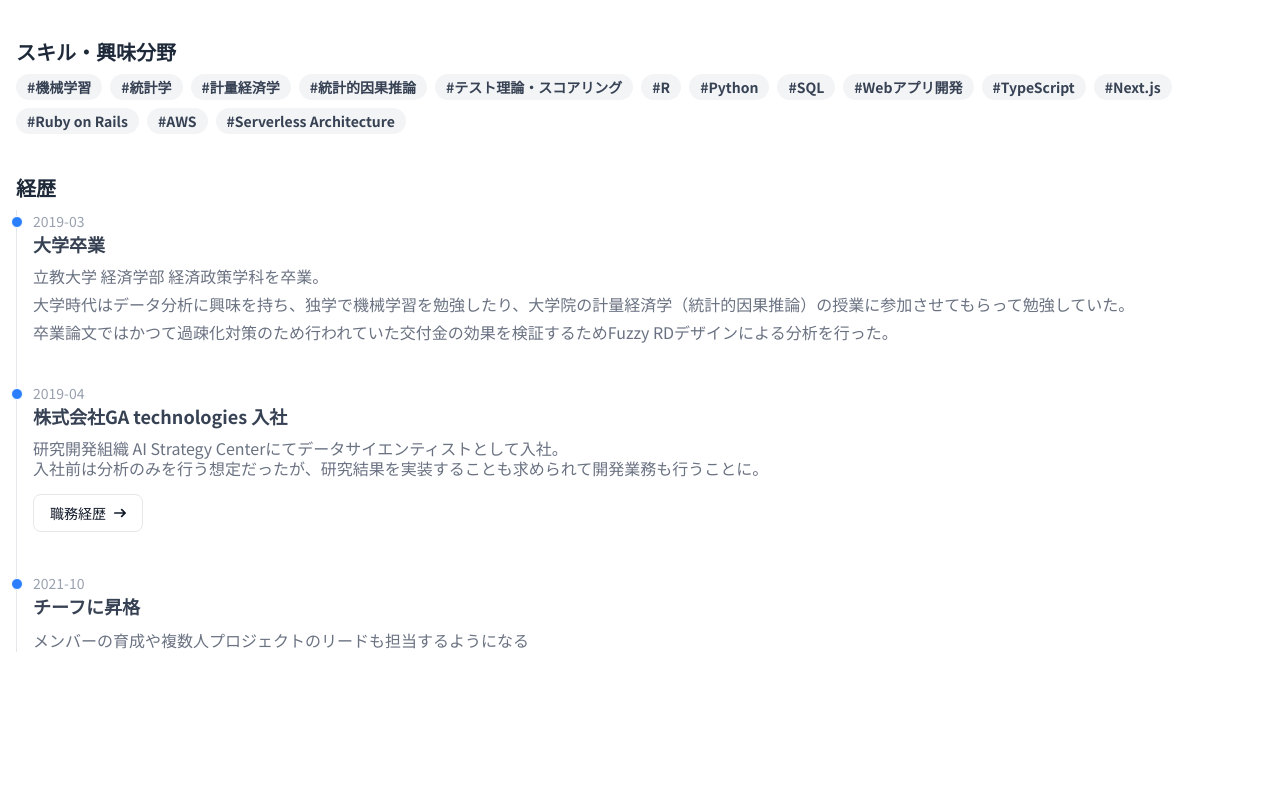
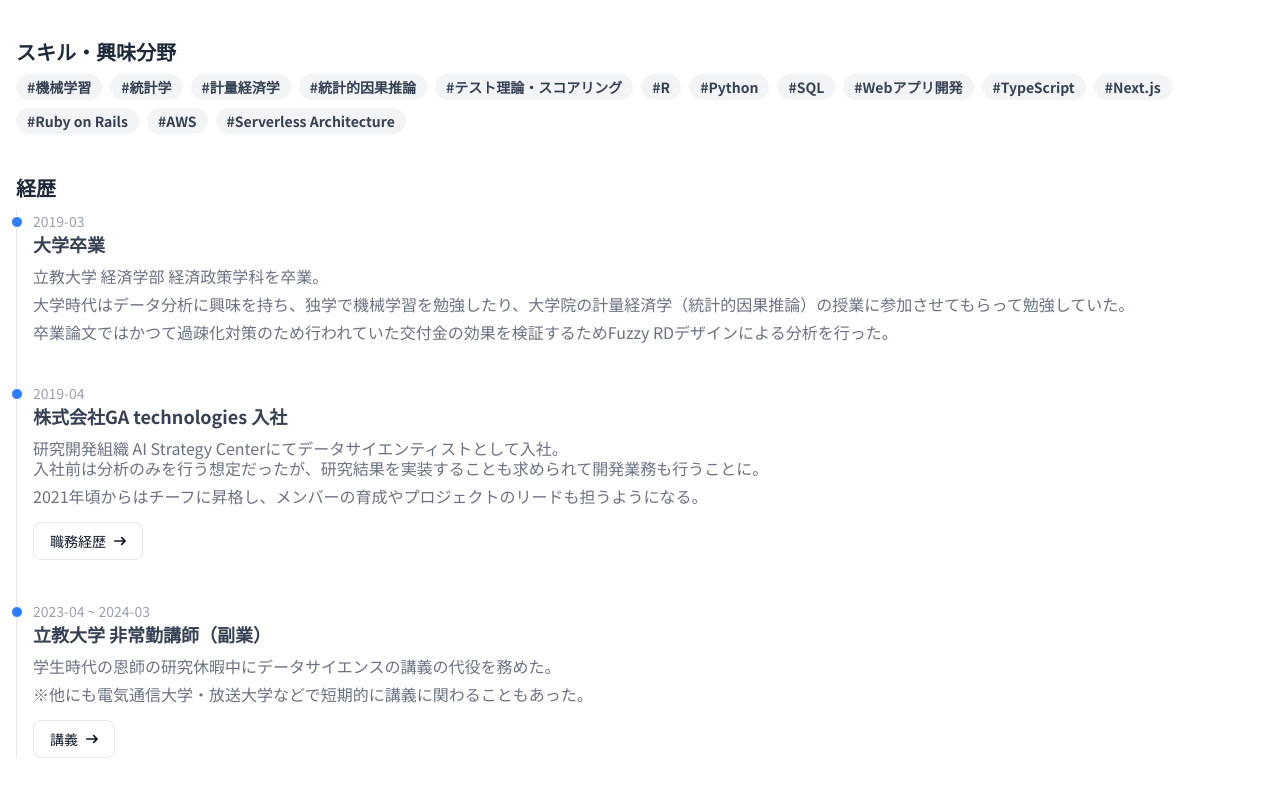
Before and after one commit to nigimitama/nigimitama.github.io, a Next.js app: page /about in a window 1280 px wide. Shown: the part 418-1210 px from the top of the page. Before the commit the page ends 1110 px from the top, so only its background shows below. Built offline with nearby package versions, Linux system fonts and the light colour scheme.

Commit message:
非常勤講師の経歴を追加

```diff
--- a/app/about/page.tsx
+++ b/app/about/page.tsx
@@ -56,6 +56,7 @@ import Tags from "@/components/Tags"
 const History = () => {
   const timelineData: TimelineItem[] = [
     {
+      color: "blue",
       date: "2019-03",
       title: "大学卒業",
       content: (
@@ -71,9 +72,9 @@ const History = () => {
           </p>
         </div>
       ),
-      color: "blue",
     },
     {
+      color: "blue",
       date: "2019-04",
       title: "株式会社GA technologies 入社",
       content: (
@@ -84,22 +85,30 @@ const History = () => {
             入社前は分析のみを行う想定だったが、研究結果を実装することも求められて開発業務も行うことに。
           </p>
 
-          <p className="mb-2"></p>
+          <p className="mb-2">2021年頃からはチーフに昇格し、メンバーの育成やプロジェクトのリードも担うようになる。</p>
 
           <p className="mb-2"></p>
         </div>
       ),
-      color: "blue",
       link: {
         href: "/work-history",
         text: "職務経歴",
       },
     },
     {
-      date: "2021-10",
-      title: "チーフに昇格",
-      description: "メンバーの育成や複数人プロジェクトのリードも担当するようになる",
       color: "blue",
+      date: "2023-04 ~ 2024-03",
+      title: "立教大学 非常勤講師（副業）",
+      content: (
+        <div className="text-gray-500">
+          <p className="mb-2">学生時代の恩師の研究休暇中にデータサイエンスの講義の代役を務めた。</p>
+          <p className="mb-2">※他にも電気通信大学・放送大学などで短期的に講義に関わることもあった。</p>
+        </div>
+      ),
+      link: {
+        href: "/lectures",
+        text: "講義",
+      },
     },
   ]
 
```
